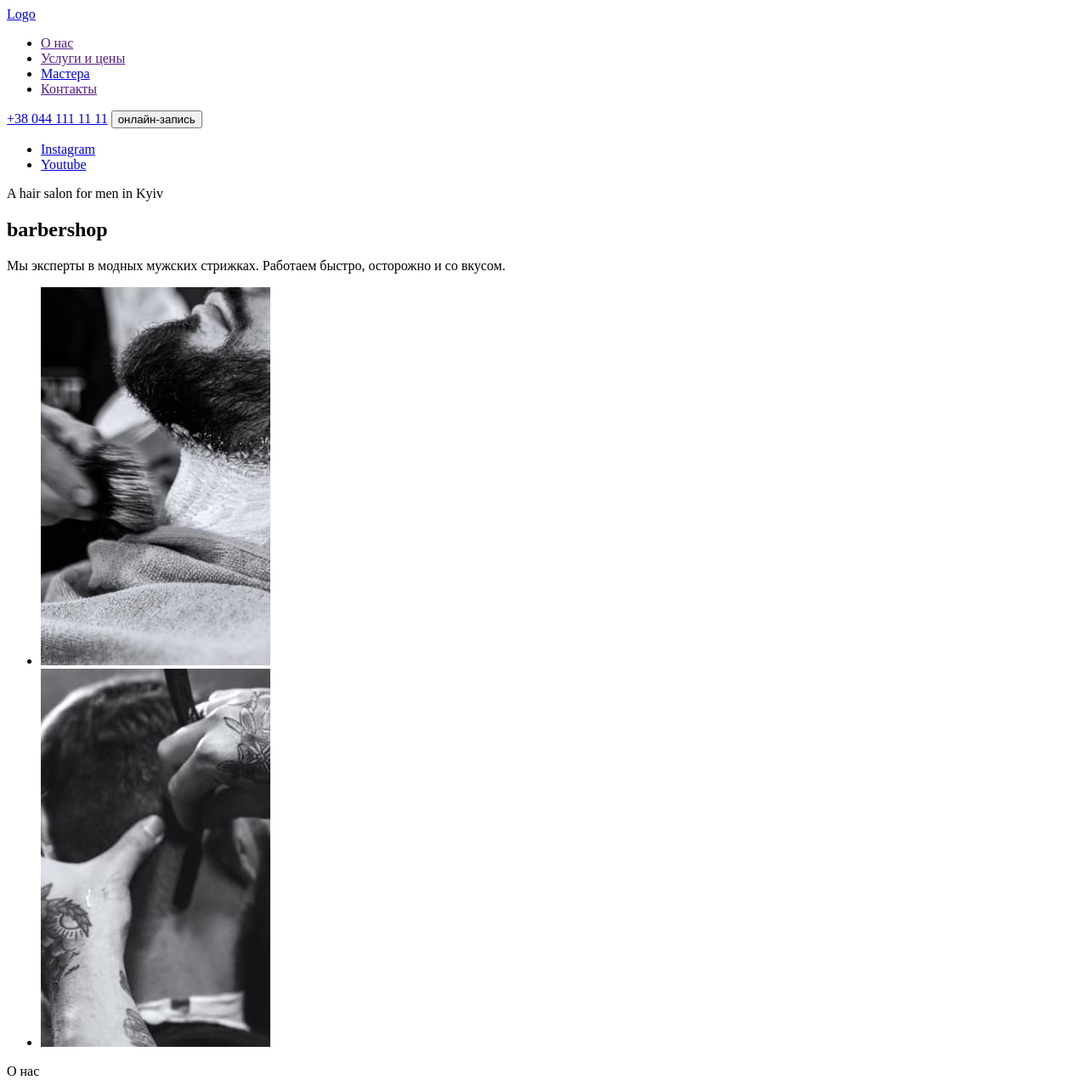
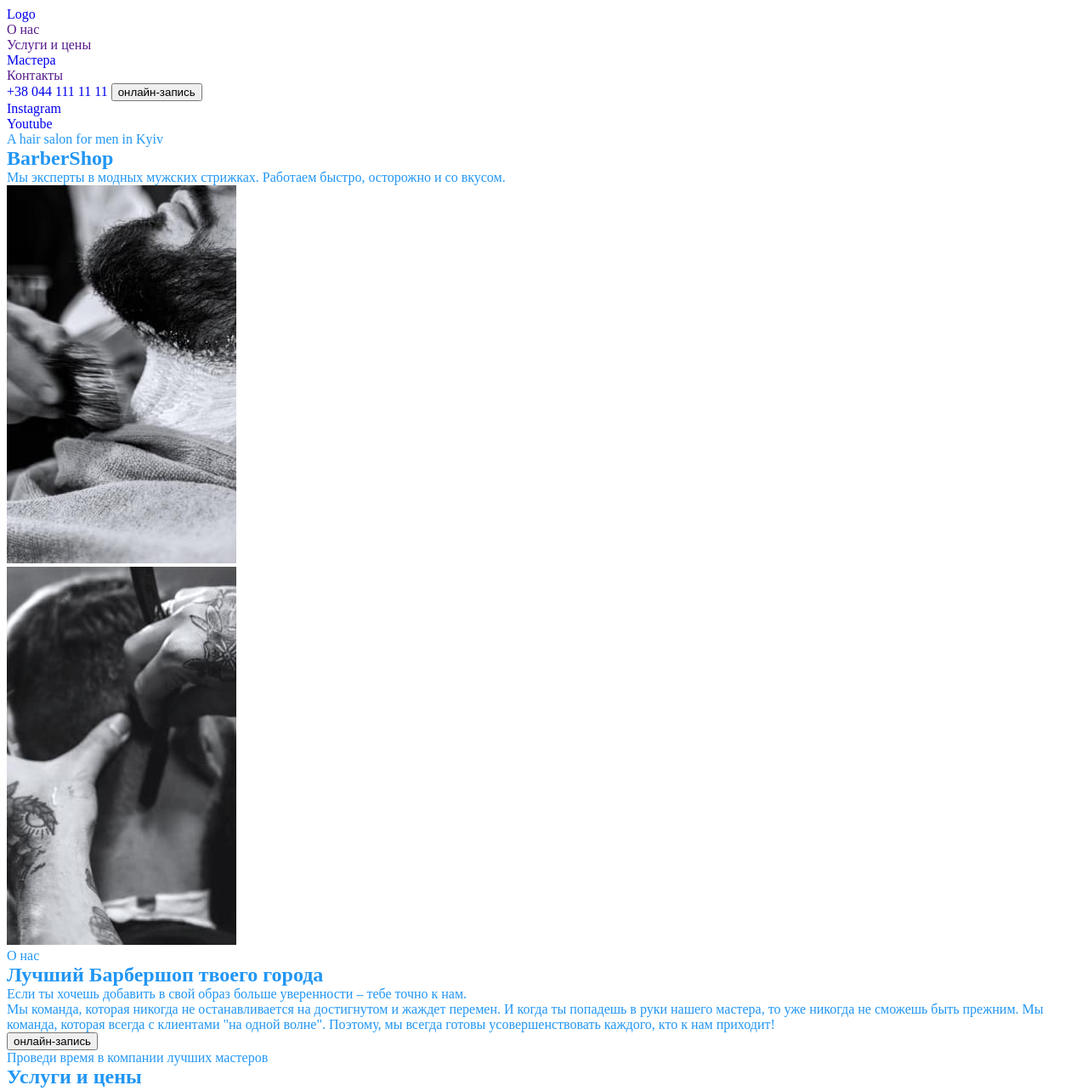
Before and after one commit to Start579/Barbershop, a plain HTML site: page index.html in a window 1280 px wide. Shown: the top 1284 px of the page at 85% size. Drawn offline with Linux system fonts and the light colour scheme.

Commit message:
11.47.13.05.2022

```diff
--- a/index.html
+++ b/index.html
@@ -4,18 +4,21 @@
     <meta charset="UTF-8" />
     <meta http-equiv="X-UA-Compatible" content="IE=edge" />
     <meta name="viewport" content="width=device-width, initial-scale=1.0" />
+    <link rel="preconnect" href="https://fonts.googleapis.com">
+<link rel="preconnect" href="https://fonts.gstatic.com" crossorigin>
+<link href="https://fonts.googleapis.com/css2?family=Open+Sans:wght@400;600&family=Raleway:wght@700&display=swap" rel="stylesheet">
     <link rel="stylesheet" href="./styles/styles.css" />
     <title>Barbershop</title>
   </head>
   <body>
-    <header>
-      <nav>
-        <a href="./image/logo.jpg">Logo</a>
-        <ul>
-          <li><a href="">О нас</a></li>
-          <li><a href="">Услуги и цены</a></li>
-          <li><a href="#masters">Мастера</a></li>
-          <li><a href="">Контакты</a></li>
+    <header class="header">
+      <nav class="header-nav">
+        <a class="header-logo" href="./image/logo.jpg">Logo</a>
+        <ul class="header-list">
+          <li class="header-item"><a href="">О нас</a></li>
+          <li class="header-item"><a href="">Услуги и цены</a></li>
+          <li class="header-item"><a href="#masters">Мастера</a></li>
+          <li class="header-item"><a href="">Контакты</a></li>
         </ul>
         <a href="tel:+380441111111">+38 044 111 11 11</a>
         <button type="button">онлайн-запись</button>
@@ -24,21 +27,21 @@
     </header>
     <main>
       <!-- ==========HERO=========== -->
-      <section id="masters">
-        <ul>
-          <li>
+      <section class="hero section" id="masters">
+        <ul class="hero-list">
+          <li class="hero-item">
             <a
               href="http://www.instagram.com
-            "
+            " class="hero-link"
               target="_blank"
               rel="noopener nofollow noreferrer"
               >Instagram</a
             >
           </li>
-          <li>
+          <li class="hero-item">
             <a
               href="http://www.Youtube.com
-            "
+            " class="hero-link"
               target="_blank"
               rel="noopener nofollow noreferrer"
               >Youtube</a
@@ -46,17 +49,18 @@
           </li>
         </ul>
         <p lang="en">A hair salon for men in Kyiv</p>
-        <h1 lang="en">barbershop</h1>
+        <h1 lang="en">BarberShop</h1>
         <p>
           Мы эксперты в модных мужских стрижках. Работаем быстро, осторожно и со
           вкусом.
         </p>
       </section>
-      <section>
-                <ul>
-          <li><img src="./image/img1.jpg" alt="Мастер бреет клиента" width="270" height="445"/>
+           <!-- ==========ABOUT=========== -->
+      <section class="about section">
+                <ul class="about-list">
+          <li class="about-item"><img src="./image/img1.jpg" alt="Мастер бреет клиента" width="270" height="445"/>
         </li>
-        <li>
+        <li class="about-item">
           <img
             src="./image/img2.jpg"
             alt="Мастер стрижет клиента"
@@ -64,23 +68,24 @@
             height="445"
           /></li>
         </ul>
-                <p>О нас</p>
-        <h2>Лучший Барбершоп твоего города</h2>
-        <p>
+                <p class="about-top-text">О нас</p>
+        <h2 class="about-title">Лучший Барбершоп твоего города</h2>
+        <p class="about-botton-text">
           Если ты хочешь добавить в свой образ больше уверенности – тебе точно к
           нам.
         </p>
-        <p>
+        <p class="about-text">
           Мы команда, которая никогда не останавливается на достигнутом и жаждет
           перемен. И когда ты попадешь в руки нашего мастера, то уже никогда не
           сможешь быть прежним. Мы команда, которая всегда с клиентами "на одной
           волне". Поэтому, мы всегда готовы усовершенствовать каждого, кто к нам
           приходит!
         </p>
-        <button type="button">онлайн-запись</button>
+        <button type="button" class="about-btn">онлайн-запись</button>
       </section>
-      <section>
-        <p>Проведи время в компании лучших мастеров</p>
+           <!-- ==========PRICES=========== -->
+      <section class="prices section">
+        <p class="prices-text">Проведи время в компании лучших мастеров</p>
         <h2>Услуги и цены</h2>
         <ul>
           <li>
@@ -120,7 +125,8 @@
         </ul>
         <button type="button">онлайн-запись</button>
       </section>
-      <section>
+           <!-- ==========BENEFITS=========== -->
+      <section class="benefits section">
         <ul>
           <li>
             <span>600</span>
@@ -146,7 +152,8 @@
           чем 10 раз прочитать.
         </p>
       </section>
-      <section>
+           <!-- ==========MASTERS=========== -->
+      <section class="masters section">
         <p>для настоящих ценителей атмосферы</p>
         <h2>Наши мастера</h2>
         <ul>
@@ -182,7 +189,8 @@
           </li>
         </ul>
       </section>
-      <section>
+           <!-- ==========FOOTER=========== -->
+      <section class="footer section">
         <p>На латинском языке “барба” означает “борода”</p>
         <h2 hidden>Галерея</h2>
         <ul>
--- a/styles/styles.css
+++ b/styles/styles.css
@@ -0,0 +1,58 @@
+:root {
+    --accent-color: #2196f3;
+    --accent-secondary-color: #212121;
+    --accent-bacground-color: #2f303a;
+    --second-bacground-color: #f5f4fa;
+    --accent-font: "Roboto", sans-serif;
+    --secondary-font: "Raleway", sans-serif;
+    --accent-font-weight: 700;
+    --second-font-weight: 500;
+    --accent-font-color: #757575;
+    --second-font-color: #ffffff;
+    --accent-color-white: white;
+    --accent-font-size: 14px;
+    --secondary-font-size: 16px;
+    --accent-line-height: 1.14;
+  }
+  html {
+    box-sizing: border-box;
+  }
+  *,
+  *::before,
+  *::after {
+    box-sizing: inherit;
+  }
+  /* ======/STYLES-RESET/====== */
+  ul,
+  ol,
+  li {
+    padding: 0;
+    margin: 0;
+    list-style: none;
+
+  }
+  h1,
+  h2,
+  h3,
+  p {
+    margin: 0;
+  }
+  :link {
+      text-decoration: none;
+  }
+/*============HEADER=============*/
+.section {
+    color: #2196f3;
+}
+
+
+
+
+
+
+
+/*=============HERO==============*/
+/*============*******============*/
+/*============*******============*/
+/*============*******============*/
+/*============FOOTER=============*/
```
